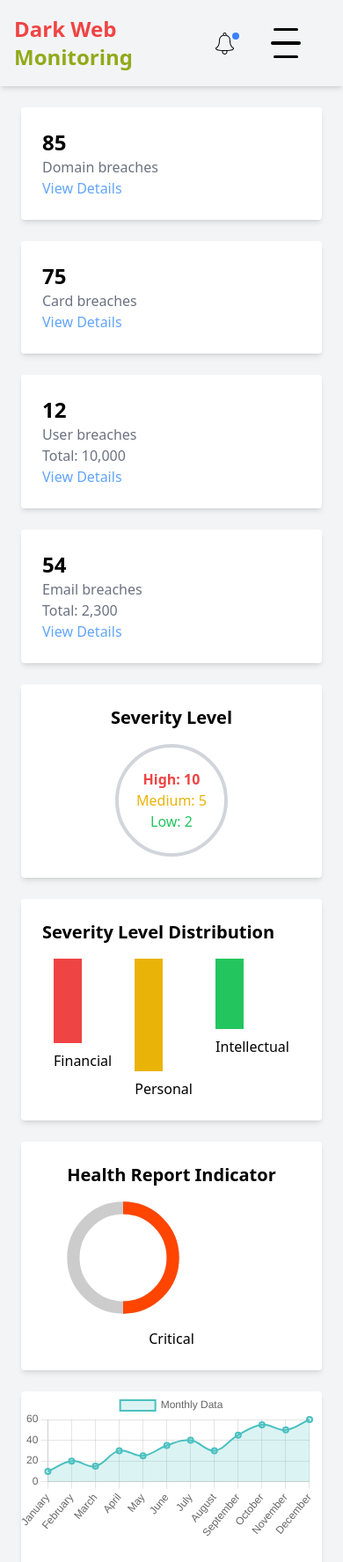
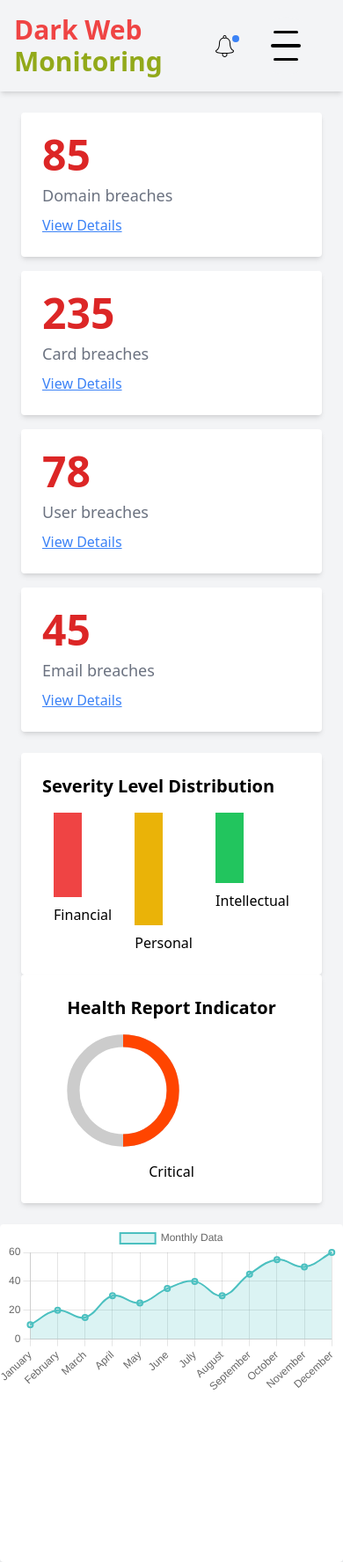
Before and after one commit to sudeep-gtn/dark-web-monitoring, a Django app: page /dashboard in a window 390 px wide. Shown: the whole page at 88% size. Run offline with Django 5.2, Linux system fonts and the light colour scheme; the visitor is signed in with stand-in values (Sample User, id 1); some libraries are stand-ins or nearby versions.

Commit message:
header modified , dashboard ui changed

```diff
--- a/DWmonitoring/authentication/templates/base.html
+++ b/DWmonitoring/authentication/templates/base.html
@@ -195,7 +195,7 @@
     </div>
     <!-- Header -->
     <header class="shadow-md p-4 flex justify-between items-center z-50">
-      <div class="text-2xl font-bold text-gray-700">
+      <div class="text-3xl font-extrabold text-gray-700">
         <span class="text-red-500"> Dark Web</span> <span class="text-[#92a91a]">Monitoring</span>
       </div>
       <div class="relative flex gap-4 px-4">
--- a/DWmonitoring/authentication/templates/dashboard.html
+++ b/DWmonitoring/authentication/templates/dashboard.html
@@ -4,52 +4,42 @@
 {% block content %}
 <div class="p-6">
     <!-- Dashboard Section -->
-  <div class="grid sm:grid-cols-4 grid-cols-1 gap-6 mb-6">
+    <div class=" w-full mx-auto flex flex-col md:flex-row items-center  gap-4 mb-6">
         <!-- Domain Breaches -->
-      <div class="bg-white p-6 rounded shadow-md">
-          <div class="text-2xl font-bold">85</div>
-          <div class="text-gray-500">Domain breaches</div>
-          <a href="{% url 'domain' %}" class="text-blue-400">View Details</a>
+        <div class="flex gap-4 lg:flex-row flex-col w-full">
+            <div
+                class=" w-full hover:shadow-red-600/20 hover:shadow-2xl transition-all duration-300 ease-in-out bg-white flex flex-col gap-2 items-left justify-center p-6 rounded shadow-md">
+                <div class="text-5xl text-red-600 font-bold">85</div>
+                <div class="text-gray-500 text-lg">Domain breaches</div>
+                <a href="{% url 'domain' %}" class="text-blue-500 underline">View Details</a>
             </div>
             <!-- Card Breaches -->
-      <div class="bg-white p-6 rounded shadow-md">
-          <div class="text-2xl font-bold">75</div>
-          <div class="text-gray-500">Card breaches</div>
-          <a href="{% url 'cards' %}" class="text-blue-400">View Details</a>
+            <div
+                class=" w-full hover:shadow-red-600/20  hover:shadow-2xl transition-all duration-300 ease-in-out bg-white flex flex-col gap-2 items-left justify-center p-6 rounded shadow-md">
+                <div class="text-5xl text-red-600 font-bold">235</div>
+                <div class="text-gray-500 text-lg">Card breaches</div>
+                <a href="{% url 'cards' %}" class="text-blue-500 underline">View Details</a>
+            </div>
         </div>
         <!-- User Breaches -->
-      <div class="bg-white p-6 rounded shadow-md">
-          <div class="text-2xl font-bold">12</div>
-          <div class="text-gray-500">User breaches</div>
-          <div class="text-gray-500">Total: 10,000</div>
-          <a href="{% url 'users' %}" class="text-blue-400">View Details</a>
+        <div class="lg:flex-row flex gap-4 flex-col w-full">
+            <div
+                class="w-full hover:shadow-red-600/20  hover:shadow-2xl transition-all duration-300 ease-in-out bg-white flex flex-col gap-2 items-left justify-center p-6 rounded shadow-md">
+                <div class="text-5xl text-red-600 font-bold">78</div>
+                <div class="text-gray-500 text-lg">User breaches</div>
+                <a href="{% url 'users' %}" class="text-blue-500 underline">View Details</a>
             </div>
             <!-- Email Breaches -->
-      <div class="bg-white p-6 rounded shadow-md">
-          <div class="text-2xl font-bold">54</div>
-          <div class="text-gray-500">Email breaches</div>
-          <div class="text-gray-500">Total: 2,300</div>
-          <a href="{% url 'email' %}" class="text-blue-400">View Details</a>
+            <div
+                class="w-full hover:shadow-red-600/20  hover:shadow-2xl transition-all duration-300 ease-in-out bg-white flex flex-col gap-2 items-left justify-center p-6 rounded shadow-md">
+                <div class="text-5xl text-red-600 font-bold">45</div>
+                <div class="text-gray-500 text-lg">Email breaches</div>
+                <a href="{% url 'email' %}" class="text-blue-500 underline">View Details</a>
+            </div>
         </div>
     </div>
 
     <!-- Severity Level and Data Distribution -->
-  <div class="grid sm:grid-cols-3 grid-cols-1 gap-6 mb-6">
-      <!-- Severity Level -->
-      <div class="bg-white p-6 rounded shadow-md flex justify-center items-center">
-        <div>
-            <div class="text-xl font-bold mb-4">Severity Level</div>
-            <div class="flex justify-center">
-                <div class="w-32 h-32 rounded-full border-4 border-gray-300 flex items-center justify-center">
-                    <div class="text-center">
-                        <div class="font-bold text-red-500">High: 10</div>
-                        <div class="text-yellow-500">Medium: 5</div>
-                        <div class="text-green-500">Low: 2</div>
-                    </div>
-                </div>
-            </div>
-        </div>
-    </div>
 
 
         <!-- Severity Level Distribution of Data Types -->
@@ -76,15 +66,12 @@
             <div class="text-center">
                 <div class="text-xl font-bold mb-4">Health Report Indicator</div>
                 <svg viewBox="0 0 36 36" class="w-32 h-32">
-                  <path
-                      d="M18 2.0845
+                    <path d="M18 2.0845
                          a 15.9155 15.9155 0 0 1 0 31.831
-                         a 15.9155 15.9155 0 0 1 0 -31.831"
-                      fill="none" stroke="#ccc" stroke-width="4" />
-                  <path
-                      d="M18 2.0845
-                         a 15.9155 15.9155 0 0 1 0 31.831"
-                      fill="none" stroke="#ff4500" stroke-width="4" stroke-dasharray="80, 100" />
+                         a 15.9155 15.9155 0 0 1 0 -31.831" fill="none" stroke="#ccc" stroke-width="4" />
+                    <path d="M18 2.0845
+                         a 15.9155 15.9155 0 0 1 0 31.831" fill="none" stroke="#ff4500" stroke-width="4"
+                        stroke-dasharray="80, 100" />
                 </svg>
                 <div class="mt-4">Critical</div>
             </div>
```
Lines whose indentation alone changed are shown as unchanged.
